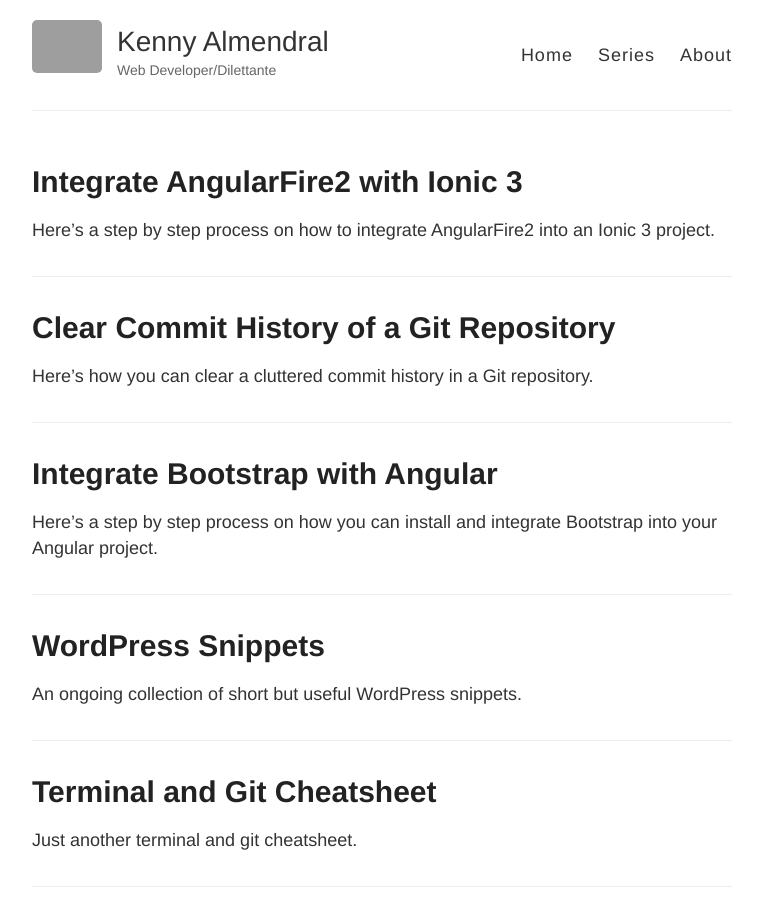
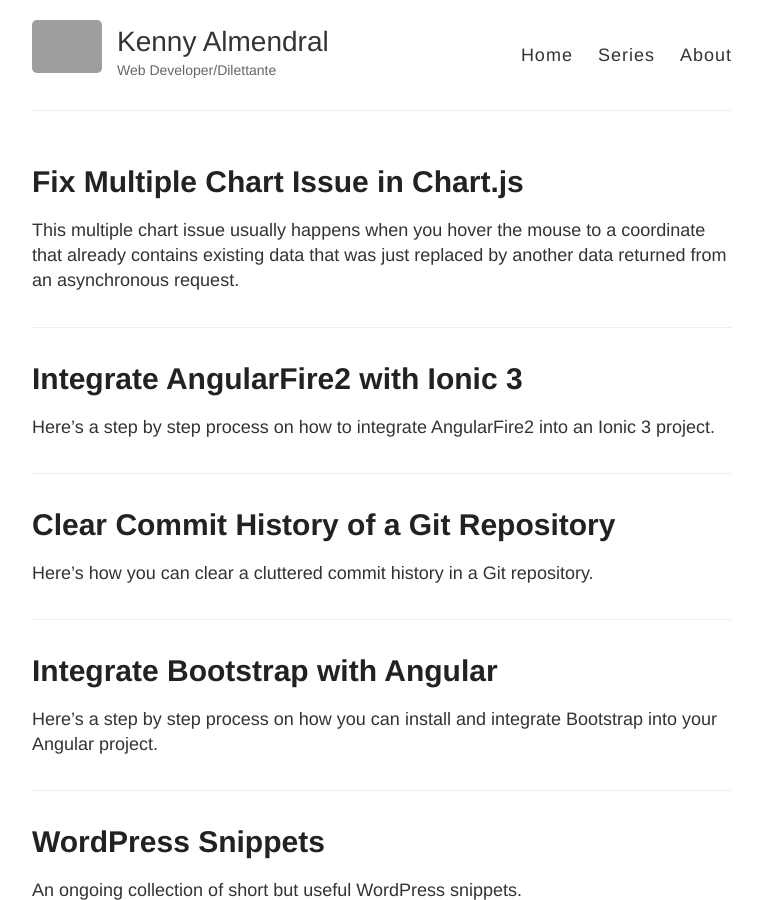
Before and after one commit to kennyalmendral/kennyalmendral.github.io, a Jekyll site: the page built from index.html, in a window 1280 px wide and 900 px high. Shown: the whole window, without its empty margins (258-1021 px from the left). Built offline with Jekyll 4.4.1, drawn with Linux system fonts in a browser that asks for light colours; grey boxes are pictures that could not be loaded.

Commit message:
Add Fix Multiple Chart Issue in Chart.js and minor code tweaks

````diff
--- a/_layouts/default.html
+++ b/_layouts/default.html
@@ -1,7 +1,7 @@
 <!DOCTYPE html>
 <html>
   <head>
-    <title>{% if page.title %}{{ page.title }} – {% endif %}{{ site.name }} – {{ site.description }}</title>
+    <title>{% if page.title %}{{ page.title }} &mdash; {% endif %}{{ site.name }} | {{ site.description }}</title>
 
     {% include meta.html %}
 
--- /dev/null
+++ b/_posts/2019-06-10-chartjs-multiple-chart-issue-fix.md
@@ -0,0 +1,30 @@
+---
+layout: post
+title: Fix Multiple Chart Issue in Chart.js
+---
+
+This multiple chart issue usually happens when you hover the mouse to a coordinate that already contains existing data that was just replaced by another data returned from an asynchronous request.
+
+## The Workaround
+
+Suppose you have an instance of a pie chart for example:
+
+```javascript
+new Chart(context).Pie(data);
+```
+
+Assign that instance to a variable and specify that variable as a property of the `window` object like so:
+
+```javascript
+window.pieChart = new Chart(context).Pie(data);
+```
+
+Afterwards, add an `if` condition before it that checks if `window.pieChart` already exists and if so, remove it like so:
+
+```javascript
+if (window.pieChart !== undefined) {
+  window.pieChart.destroy();
+}
+
+window.pieChart = new Chart(context).Pie(data);
+```
````
Also changed, not shown: privacy-policy.md (+1 -1 lines).
